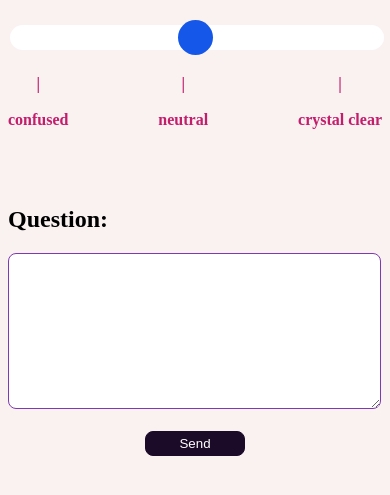
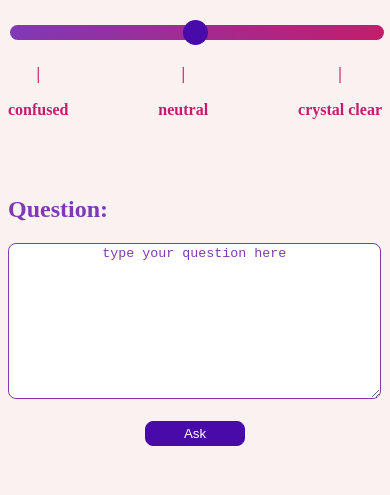
Before and after one commit to Abinavraj5427/EdFusionStudent, a website: page public/edfusion2.html in a window 390 px wide. Shown: the part 153-648 px from the top of the page. Drawn offline with Linux system fonts and the light colour scheme; no server answers.

Commit message:
mobile changes

```diff
--- a/public/css/edufusion_2.css
+++ b/public/css/edufusion_2.css
@@ -1,5 +1,5 @@
 body {
-   background-color: #FAF1F1;
+   background-color: #faf1f1;
 
 }
 
@@ -19,20 +19,21 @@ body {
 .slider {
    -webkit-appearance: none;
    width: 100%;
-   height: 25px;
-   background: white;
+   height: 15px;
+   background: #8039B4;
+   background-image: linear-gradient(to right, #8039B4 , #C31D6C);
    border-radius: 25px;
-   height: 25px;
+
 
 }
 
 .slider::-webkit-slider-thumb {
    -webkit-appearance: none;
    appearance: none;
-   width: 35px;
-   height: 35px;
-   background: #1557E9;
-   border-radius: 35px;
+   width: 25px;
+   height: 25px;
+   background: #490AAA;
+   border-radius: 25px;
 
 }
 
@@ -45,6 +46,7 @@ body {
 
 textarea {
    /* the input field  border-radius: 25px;*/
+   text-align: center;
 
    border: 1px solid #8039B4;
    width: 98%;
@@ -68,14 +70,16 @@ textarea::placeholder{
 
 input[type=submit]{
 
-   background-color: #1B0A28;
+   background-color: #490AAA;
    color: white;
    width: 100px;
    height: 25px;
 
-
-   border: 1.10px solid #1B0A28;
-
+   border: 1.10px solid #490AAA;
    border-radius: 8px;
 
 }
+
+#m3{
+   color: #8039B4;
+}
--- a/public/edfusion2.html
+++ b/public/edfusion2.html
@@ -30,7 +30,7 @@
    <div class = "flexbox-container">
 
       <h4 class = "flexbox-item flexbox-item-1" style="text-align:center;"> | <br/> <br/> confused</h4>
-      <h4 class = "flexbox-item flexbox-item-2" style="text-align:center;"> | <br/> <br/> neutral</h4>
+      <h4 class = "flexbox-item flexbox-item-2" style="text-align:center;"> | <br/>  <br/> neutral</h4>
       <h4 class = "flexbox-item flexbox-item-3" style="text-align:center;"> | <br/> <br/> crystal clear</h4>
 
    </div>
@@ -42,13 +42,13 @@
 
    <div class="question">
       <h2 id="m3"> Question: </h2>
-      <textarea id="field" rows="10" placeholder="type your question here"> </textarea>
+      <textarea id="field" rows="10" placeholder="type your question here"></textarea>
    </div>
 
    <br />
 
    <div class="button">
-      <input id = "qbtn" type="submit" onclick = "sendQuestion();" value="Send">
+      <input id = "qbtn" type="submit" onclick = "sendQuestion();" value="Ask">
    </div>
 
 
```
Also changed, not shown: public/css/edufusion_3.css (+3 -4 lines), public/css/index.css (+13 -1 lines), public/index.html (+1 -8 lines).
